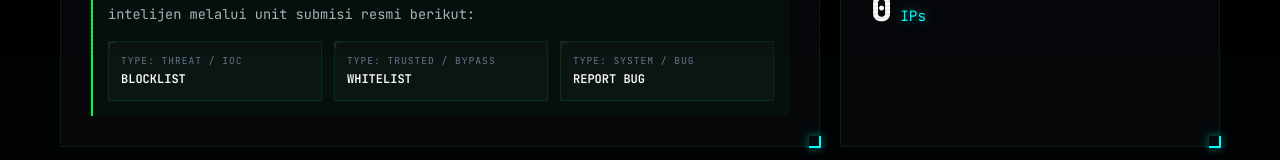
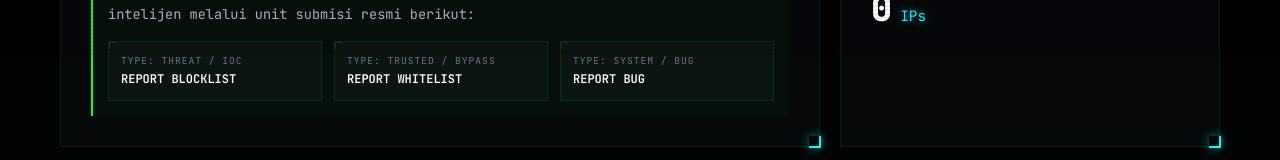
Before and after one commit to devhuntersecurity/IdGuard-DNS, a plain HTML site: page index.html in a window 1280 px wide. Shown: the part 745-905 px from the top of the page. Drawn offline with Linux system fonts and the light colour scheme; no server answers.

Commit message:
Update index.html

```diff
--- a/index.html
+++ b/index.html
@@ -459,11 +459,11 @@
                     <div class="submission-grid">
                         <a href="https://github.com/devhuntersecurity/dns-blocklist/issues/new?template=blocklist.yml" target="_blank" class="sub-btn block">
                             <span class="sub-tag">Type: Threat / IoC</span>
-                            <span class="sub-title">BLOCKLIST</span>
+                            <span class="sub-title">REPORT BLOCKLIST</span>
                         </a>
                         <a href="https://github.com/devhuntersecurity/dns-blocklist/issues/new?template=whitelist.yml" target="_blank" class="sub-btn white">
                             <span class="sub-tag">Type: Trusted / Bypass</span>
-                            <span class="sub-title">WHITELIST</span>
+                            <span class="sub-title">REPORT WHITELIST</span>
                         </a>
                         <a href="https://github.com/devhuntersecurity/dns-blocklist/issues/new?template=bug.yml" target="_blank" class="sub-btn bug">
                             <span class="sub-tag">Type: System / Bug</span>
```
